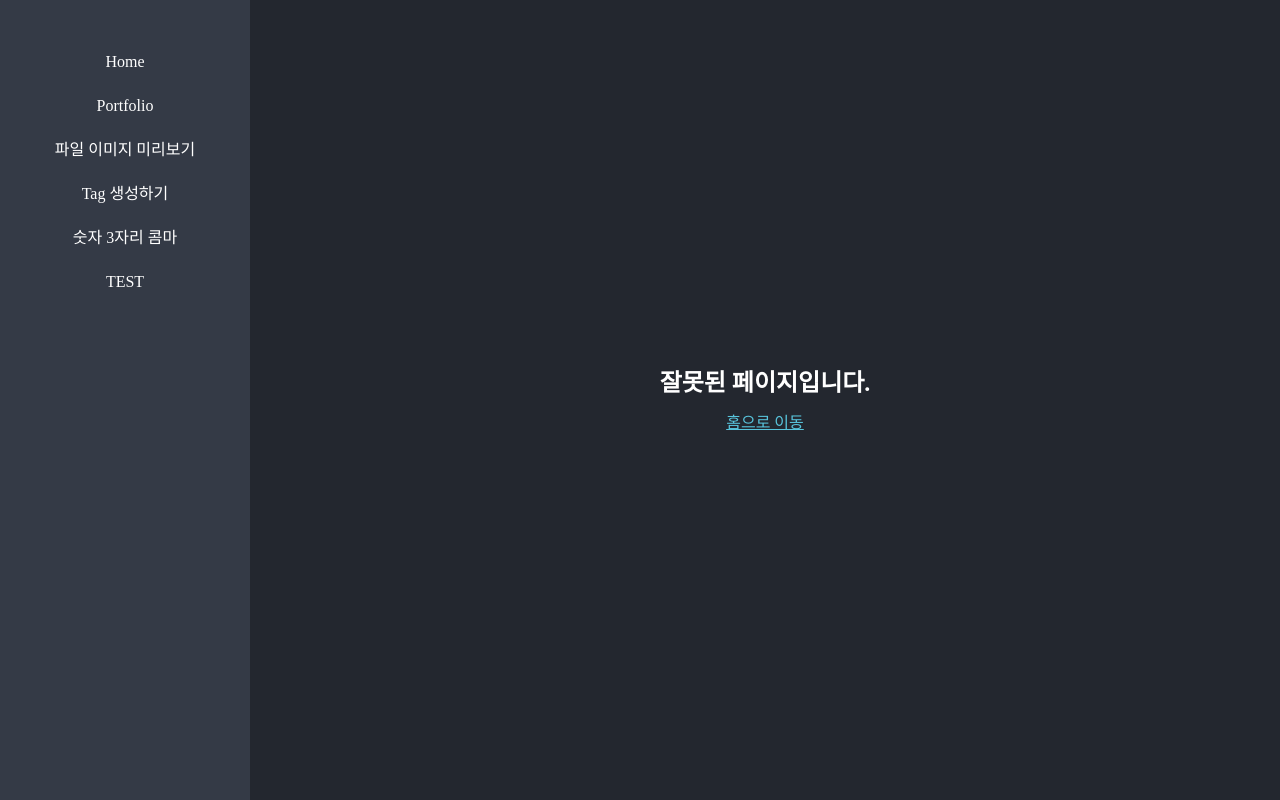
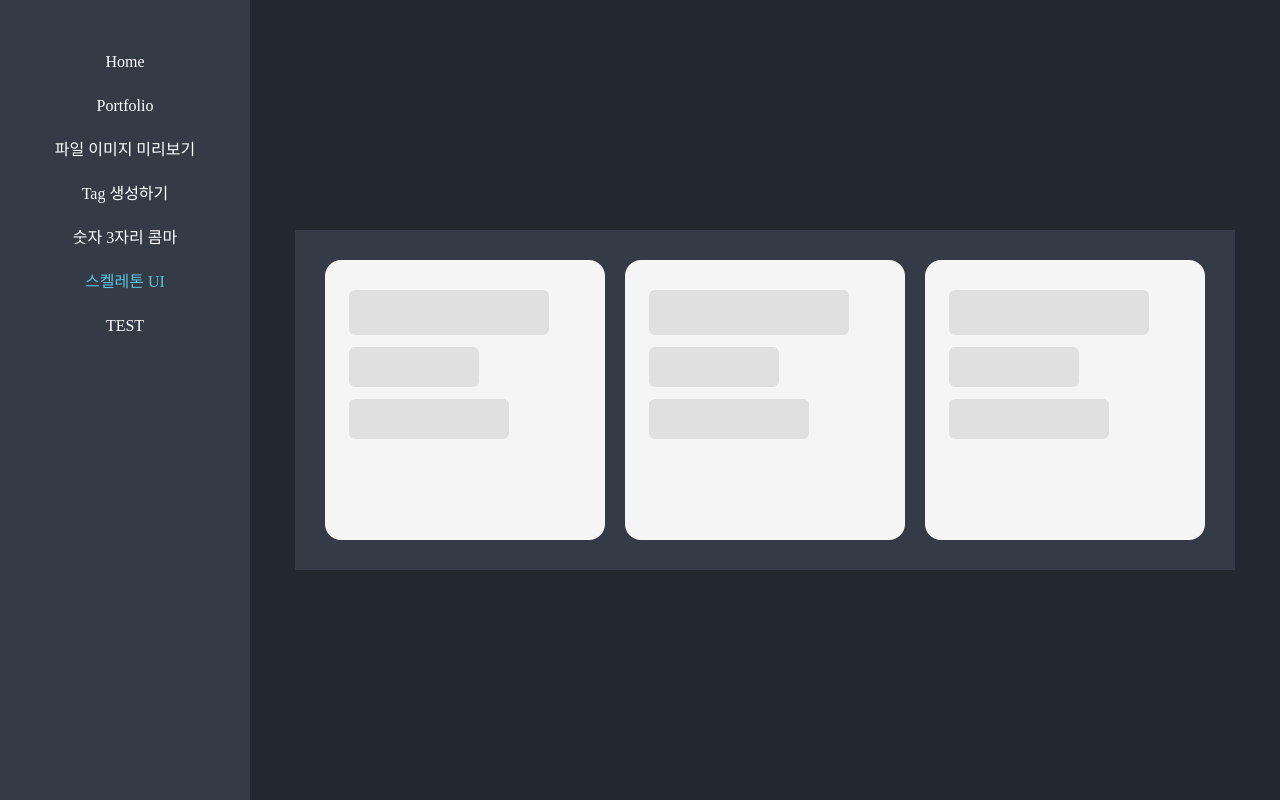
Before and after one commit to hwiiron/FeatureSet, a React (Vite) app: page /Skeleton in a window 1280 px wide. Built offline with nearby package versions, Linux system fonts and the light colour scheme.

Commit message:
스켈레톤 UI 추가

```diff
--- a/src/components/App.jsx
+++ b/src/components/App.jsx
@@ -10,6 +10,7 @@ import NumberReplace from "./NumberReplace/NumberReplace";
 
 import Test from "./Test/Test";
 import Notfound from "./Notfound";
+import Skeleton from "./Skeleton/Skeleton";
 
 function App() {
   return (
@@ -20,6 +21,7 @@ function App() {
         <Route path="/filePreview" element={<FilePreview />} />
         <Route path="/tags" element={<Tags />} />
         <Route path="/NumberReplace" element={<NumberReplace />} />
+        <Route path="/Skeleton" element={<Skeleton />} />
 
         <Route path="/Test" element={<Test />} />
 
--- /dev/null
+++ b/src/components/Skeleton/Skeleton.jsx
@@ -0,0 +1,20 @@
+import React from "react";
+import { StyledSkeleton, Item, Title, SubTitle, Text } from "./Skeleton.styles";
+
+const Skeleton = () => {
+  const skeleton = [];
+
+  for (let i = 1; i <= 3; i++) {
+    skeleton.push(
+      <Item key={i}>
+        <Title></Title>
+        <SubTitle></SubTitle>
+        <Text></Text>
+      </Item>
+    );
+  }
+
+  return <StyledSkeleton>{skeleton}</StyledSkeleton>;
+};
+
+export default Skeleton;
--- /dev/null
+++ b/src/components/Skeleton/Skeleton.styles.js
@@ -0,0 +1,57 @@
+import styled from "styled-components";
+
+const StyledSkeleton = styled.div`
+  background: #343a46;
+  display: flex;
+  gap: 20px;
+  padding: 30px;
+`;
+
+const Item = styled.div`
+  border-radius: 16px;
+  background: #f5f5f5;
+  width: 280px;
+  height: 280px;
+  padding: 30px 24px 20px;
+
+  div {
+    border-radius: 6px;
+    background-color: #d4d4d4;
+    animation: pulse 1s infinite ease-in-out;
+  }
+
+  div + div {
+    margin-top: 12px;
+  }
+
+  @keyframes pulse {
+    0% {
+      background-color: #d4d4d4;
+    }
+
+    50% {
+      background-color: #e0e0e0;
+    }
+
+    100% {
+      background-color: #d4d4d4;
+    }
+  }
+`;
+
+const Title = styled.div`
+  width: 200px;
+  height: 45px;
+`;
+
+const SubTitle = styled.div`
+  width: 130px;
+  height: 40px;
+`;
+
+const Text = styled.div`
+  width: 160px;
+  height: 40px;
+`;
+
+export { StyledSkeleton, Item, Title, SubTitle, Text };
--- a/src/layouts/Header.jsx
+++ b/src/layouts/Header.jsx
@@ -35,6 +35,11 @@ const list = [
     to: "/NumberReplace",
   },
   {
+    id: 5,
+    name: "스켈레톤 UI",
+    to: "/Skeleton",
+  },
+  {
     id: 99,
     name: "TEST",
     to: "/test",
```
Also changed, not shown: 1 other file (tests, documents, lock files or other folders).
